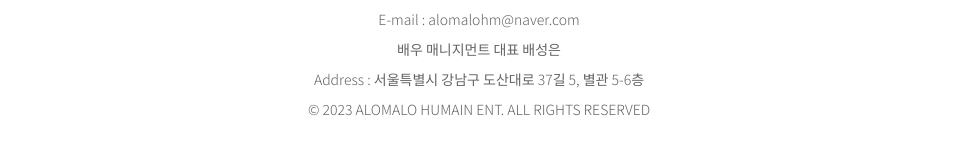
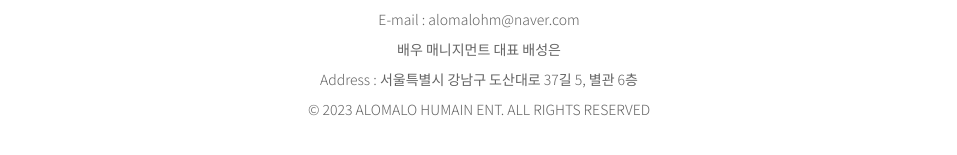
Before and after one commit to on-xx/ALOMALO-ENT-Website, a React (Create React App) app: page /actor in a window 1280 px wide. Shown: the part 1011-1166 px from the top of the page, without its empty margins (161-1118 px from the left). Built offline with nearby package versions, Linux system fonts and the light colour scheme.

Commit message:
Update FooterActorPage.jsx
footer changed

```diff
--- a/src/components/FooterActorPage.jsx
+++ b/src/components/FooterActorPage.jsx
@@ -15,7 +15,7 @@ const FooterActorPage = () => {
           <p>Tel : 02-2088-6653 (Artist), 02-2088-5247 (Actor) </p>
           <p>E-mail : alomalohm@naver.com</p>
           <p>배우 매니지먼트 대표 배성은</p>
-          <p>Address : 서울특별시 강남구 도산대로 37길 5, 별관 5-6층</p>
+          <p>Address : 서울특별시 강남구 도산대로 37길 5, 별관 6층</p>
           <p>© 2023 ALOMALO HUMAIN ENT. ALL RIGHTS RESERVED</p>
         </div>
       </div>
```
